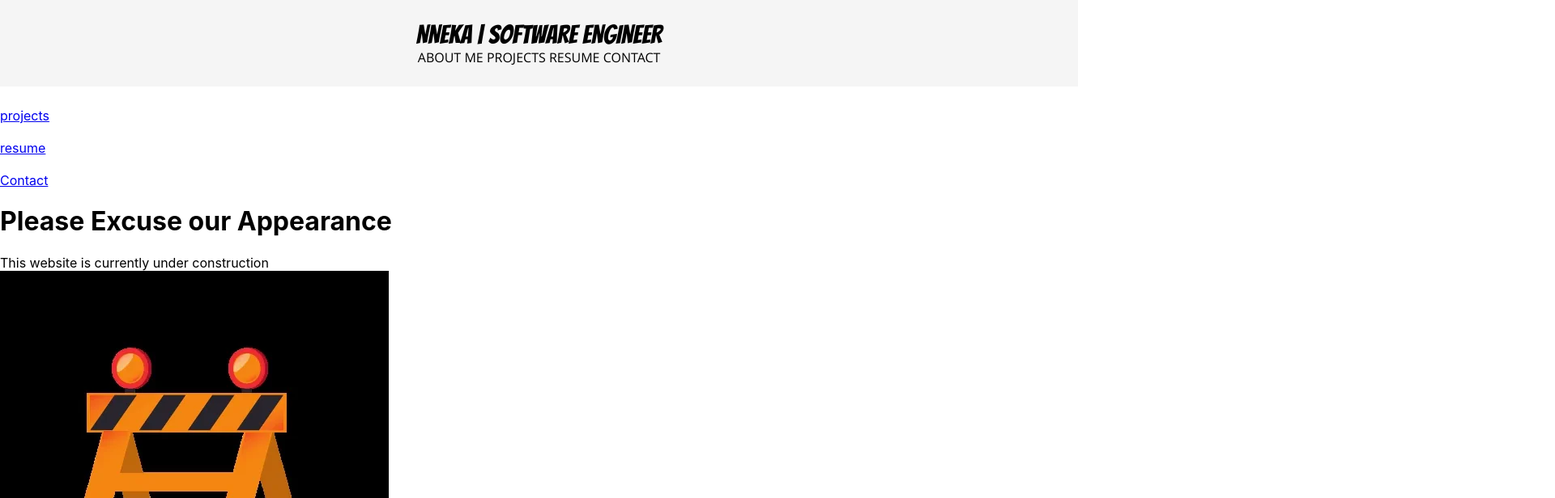
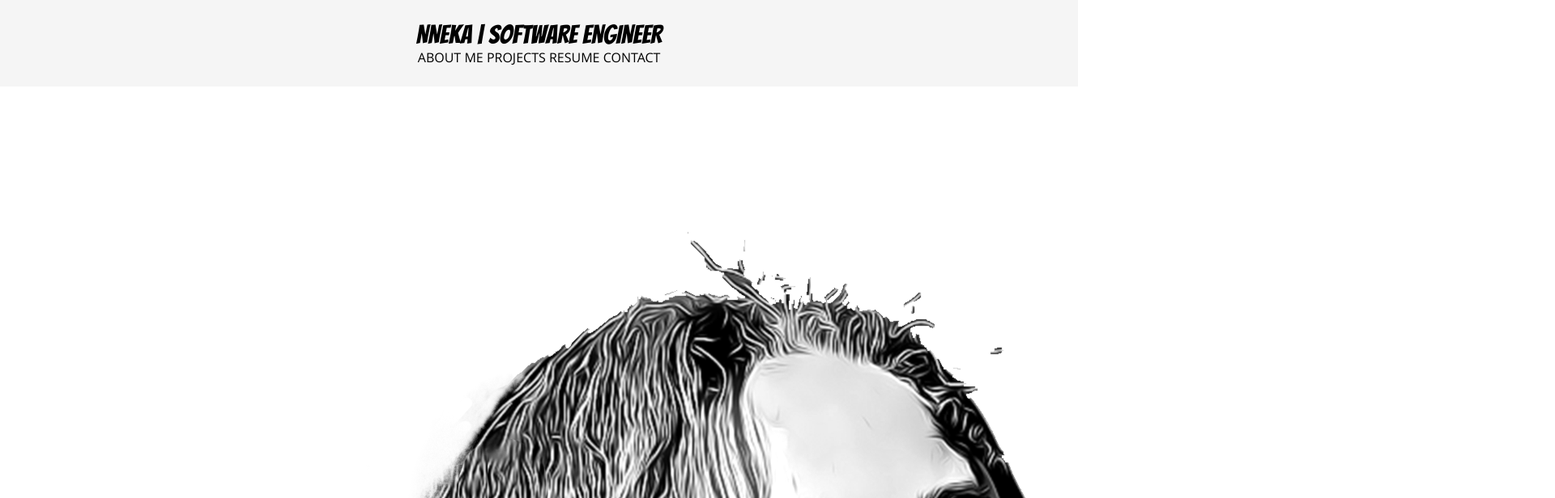
Before and after one commit to nnekauf/portfolio, a React (Create React App) app: page / in a window 1280 px wide. Shown: the top 616 px of the page at 81% size, 1920 px wide, since content can reach past the window. Built offline with nearby package versions, Linux system fonts and the light colour scheme.

Commit message:
adds face photo to about me page

```diff
--- a/src/App.js
+++ b/src/App.js
@@ -1,5 +1,5 @@
 import './App.css';
-// import face from "./images/portfolio_portait.png"
+
 import NavBar from "./components/NavBar"
 import AboutMe from "./components/AboutMe"
 import Contact from "./components/Contact"
@@ -13,7 +13,7 @@ function App() {
   return (
     <div className="App">
       <header className="App-header">
-       <NavBar/>{/* < img src={face}></img> */}
+       <NavBar/>
       </header>
       <Switch>
            {/* <Route exact path='/'component={Home}/> */}
--- a/src/components/AboutMe.js
+++ b/src/components/AboutMe.js
@@ -1,13 +1,13 @@
 import React from 'react';
 import construction from "../images/under_construction_giphy.webp"
 import { Link } from 'react-router-dom'
-
+import face from "../images/portfolio_portait.png"
 
 const AboutMe = () => {
 
     return (
         <div className = "about">
-
+            <div className= "face">< img src={face}></img></div>
                 <>
                     <Link className = "homeButton"  to="/projects">projects</Link>
                     <br/> <br/>
```
